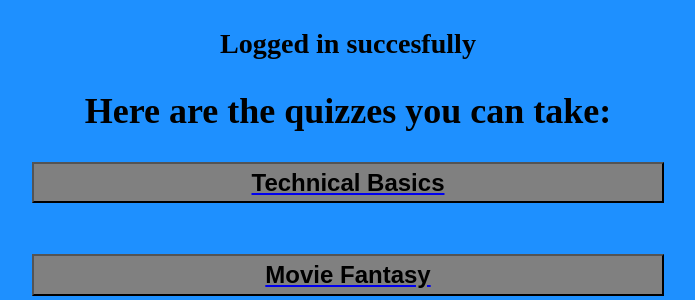
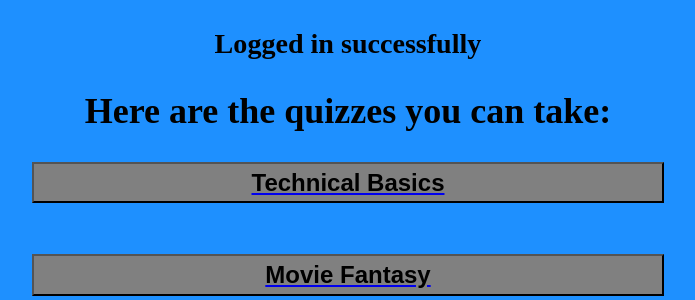
Before and after one commit to git-gagan/Quiz_App, a Django app: page /Home/ in a window 1280 px wide. Shown: the top 300 px of the page, without its empty margins (292-987 px from the left). Run offline with Django 3.2, Linux system fonts and the light colour scheme; data comes from the database, SQL or seed files in the repository.

Commit message:
Fixed typo and added docstring for Home View

```diff
--- a/MarvelQuiz/templates/HomePage.html
+++ b/MarvelQuiz/templates/HomePage.html
@@ -13,7 +13,7 @@
     }
 </style>
 <center>
-    <h3>Logged in succesfully</h3>
+    <h3>Logged in successfully</h3>
     <h2>Here are the quizzes you can take: </h2>
 </center>
 {% for quiz in quizzes %}
--- a/MarvelQuiz/views.py
+++ b/MarvelQuiz/views.py
@@ -84,5 +84,9 @@ def LogIn(request):
     return render(request, "LogInform.html", {"form":form})
 
 def Home(request):
+    """
+    Home view here deals with the display and logic behind the HomePage
+    It's showing all the quizzes being created.
+    """
     all_quizzes = QuizModel.objects.all()
     return render(request, "HomePage.html", {"quizzes":all_quizzes})
```
